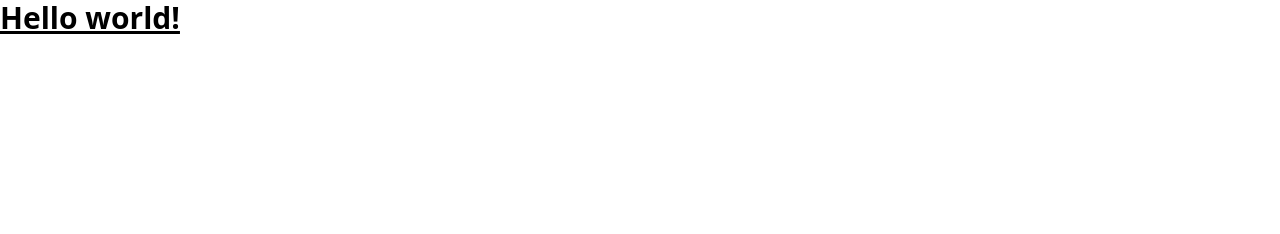
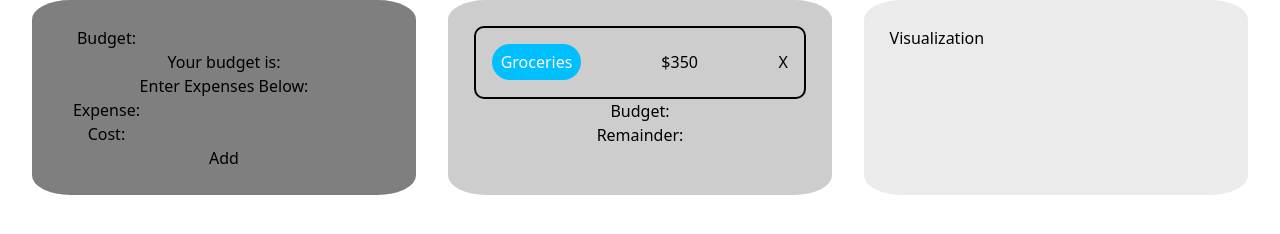
Before and after one commit to leslieturai/5146-website, a website: page index.html in a window 1280 px wide. Drawn offline with Linux system fonts and the light colour scheme.

Commit message:
Basic layout

```diff
--- a/index.html
+++ b/index.html
@@ -3,12 +3,46 @@
 <head>
     <meta charset="UTF-8">
     <meta name="viewport" content="width=device-width, initial-scale=1.0">
-    <link href="./output.css" rel="stylesheet">
+    <link href="src/output.css" rel="stylesheet">
     <title>Document</title>
 </head>
 <body>
-    <h1 class="text-3xl font-bold underline">
-        Hello world!
-    </h1>
+    <main class="flex flex-row justify-evenly" id="content-container">
+        <!--Row One-->
+        <div id="content-row-one" class="content-row flex flex-col items-center">
+            <label for="budget-input">
+                Budget:
+                <input type="number" id="budget-input">
+            </label>
+            <p class="" id="budget-text">Your budget is: </p>
+            <h3>
+                Enter Expenses Below:
+            </h3>
+            <label for="expense-name-field">
+                Expense:
+                <input type="text" id="expense-name-field">
+            </label>
+            <label for="expense-cost-field">
+                Cost:
+                <input type="number" id="expense-cost-field">
+            </label>
+            <button>Add</button>
+        </div>
+        <!--Row Two-->
+        <div id="content-row-two" class="content-row flex flex-col items-center">
+            <div class="expense-item">
+                <p class="expense-label">Groceries</p>
+                <p class="expense-slice-cost">$350</p>
+                <button class="expense-remove-button">X</button>
+            </div>
+
+            <p id="expense-budget">Budget: </p>
+            <p id="budget-remainer">Remainder: </p>
+        </div>
+        <!--Row Three-->
+        <div id="content-row-three" class="content-row">
+            <h2>Visualization</h2>
+        </div>
+    </main>
 </body>
 </html>
--- a/package.json
+++ b/package.json
@@ -1,6 +1,8 @@
 {
   "dependencies": {
-    "@tailwindcss/cli": "^4.0.4",
+    "@tailwindcss/cli": "^4.0.4"
+  },
+  "devDependencies": {
     "tailwindcss": "^4.0.4"
   }
 }
--- a/src/input.css
+++ b/src/input.css
@@ -1 +1,45 @@
 @import "tailwindcss";
+
+
+
+.content-row {
+    padding: 2%;
+    border-radius: 10%;
+    width: 30%;
+}
+
+#content-row-one {
+    background-color: rgb(0, 0, 0, 0.5);
+}
+
+#content-row-two {
+    background-color: rgba(155, 155, 155, 0.5);
+}
+
+#content-row-three{
+    background-color: rgba(216, 216, 216, 0.5);
+}
+
+.expense-item {
+    display: flex;
+    flex-direction: row;
+    align-items: center;
+    justify-content: space-between;
+    padding: 5%;
+
+    border: 2px solid black;
+    border-radius: 10px;
+    width: 100%;
+
+    gap: 2%;
+}
+
+
+.expense-label {
+    color: white;
+    padding: 2%;
+    text-align: center;
+    width: 30%;
+    background-color:deepskyblue;
+    border-radius: 25px;
+}
--- /dev/null
+++ b/tailwind.config.js
@@ -0,0 +1,10 @@
+/** @type {import('tailwindcss').Config} */
+module.exports = {
+    content: [
+      './*html'
+    ],
+    theme: {
+      extend: {},
+    },
+    plugins: [],
+  }
```
Also changed, not shown: src/output.css, 1 other file.
